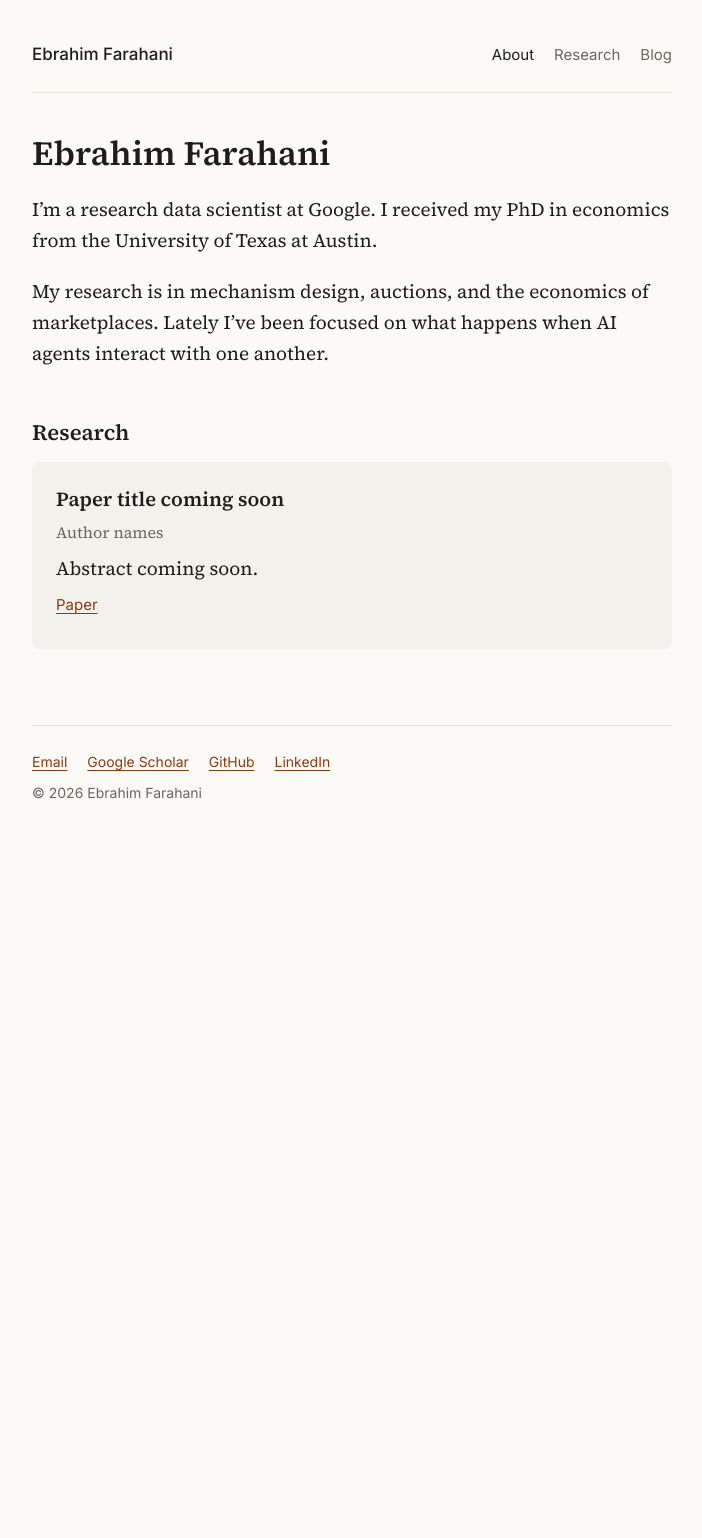
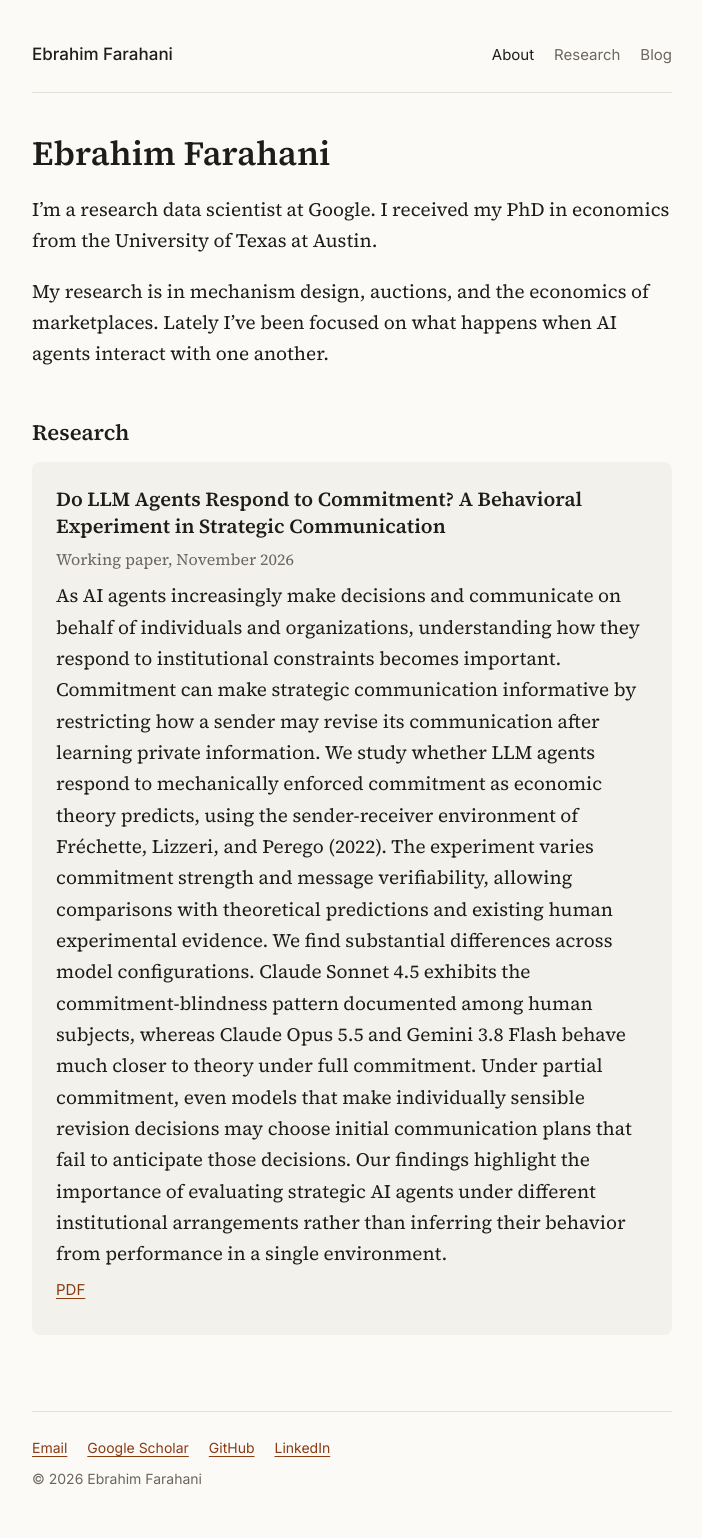
Before and after one commit to eaf4030/website, a Jekyll site: the page built from index.md, in a window 1280 px wide. Shown: the whole page, without its empty margins (288-990 px from the left). Built offline with Jekyll 4.4.1, drawn with Linux system fonts in a browser that asks for light colours; our own code applies the rules of GitHub Pages for plain Markdown files; before the commit the page ends 900 px from its top, so only the background shows below that.

Commit message:
Add first paper: Do LLM Agents Respond to Commitment?
Co-Authored-By: Claude Opus 5.5 <noreply@anthropic.com>
Claude-Session: https://claude.ai/code/session_01SfwawH9VrE58anpJi3pvAp

```diff
--- a/index.md
+++ b/index.md
@@ -18,10 +18,30 @@ with one another.
      or link to an external page (arXiv, SSRN, journal). -->
 
 <div class="paper">
-  <h3>Paper title coming soon</h3>
-  <p class="authors">Author names</p>
-  <p>Abstract coming soon.</p>
+  <h3>Do LLM Agents Respond to Commitment? A Behavioral Experiment in Strategic Communication</h3>
+  <p class="venue">Working paper, November 2026</p>
+  <p>
+    As AI agents increasingly make decisions and communicate on behalf of
+    individuals and organizations, understanding how they respond to
+    institutional constraints becomes important. Commitment can make strategic
+    communication informative by restricting how a sender may revise its
+    communication after learning private information. We study whether LLM
+    agents respond to mechanically enforced commitment as economic theory
+    predicts, using the sender-receiver environment of Fréchette, Lizzeri, and
+    Perego (2022). The experiment varies commitment strength and message
+    verifiability, allowing comparisons with theoretical predictions and
+    existing human experimental evidence. We find substantial differences
+    across model configurations. Claude Sonnet 4.5 exhibits the
+    commitment-blindness pattern documented among human subjects, whereas
+    Claude Opus 5.5 and Gemini 3.8 Flash behave much closer to theory under
+    full commitment. Under partial commitment, even models that make
+    individually sensible revision decisions may choose initial communication
+    plans that fail to anticipate those decisions. Our findings highlight the
+    importance of evaluating strategic AI agents under different institutional
+    arrangements rather than inferring their behavior from performance in a
+    single environment.
+  </p>
   <p class="paper-links">
-    <a href="#">Paper</a>
+    <a href="{{ '/papers/llm-agents-commitment.pdf' | relative_url }}">PDF</a>
   </p>
 </div>
```
Also changed, not shown: 2 other files.
